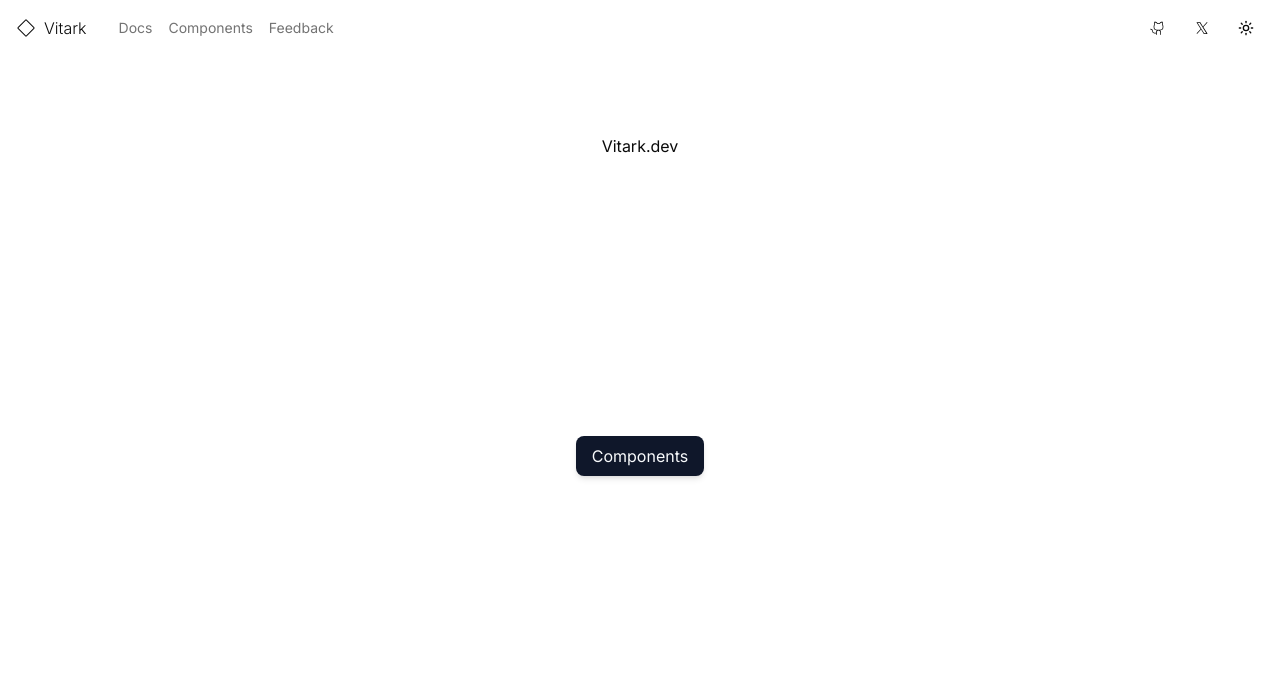
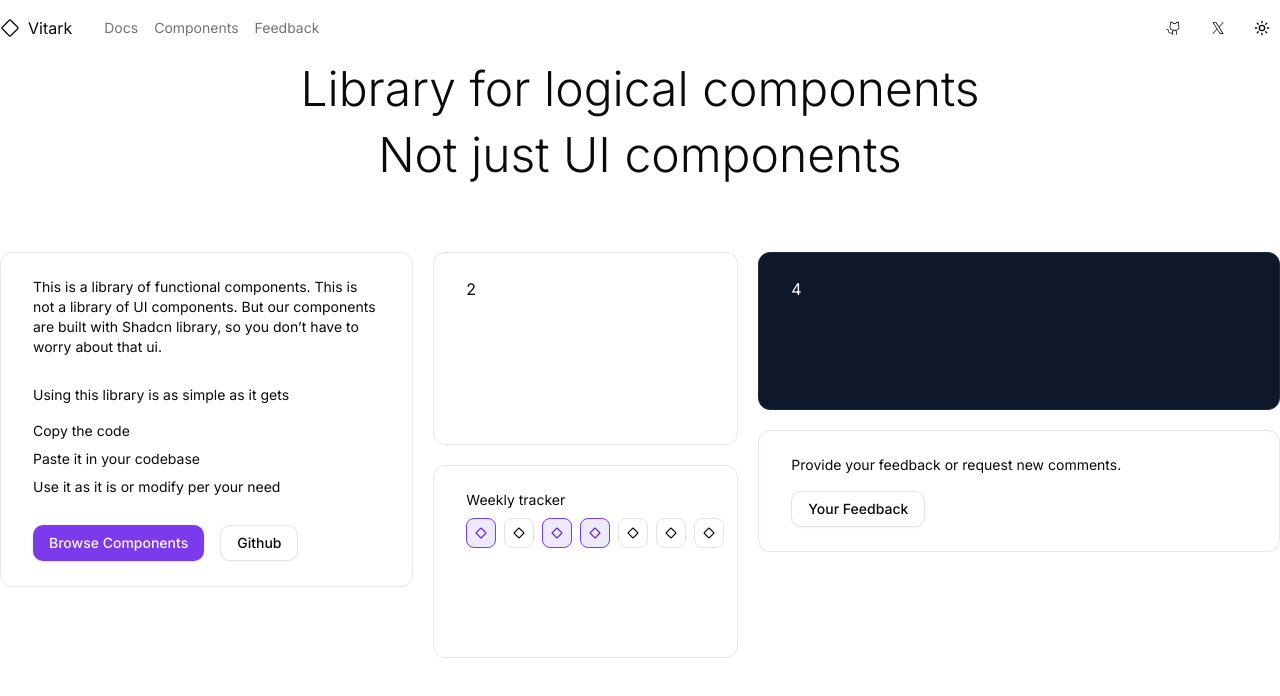
Before and after one commit to amittam104/vitark, a Next.js app: page / in a window 1280 px wide. Shown: the top 696 px of the page. Built offline with nearby package versions, Linux system fonts and the light colour scheme.

Commit message:
chore: update landing page

```diff
--- a/app/globals.css
+++ b/app/globals.css
@@ -27,7 +27,7 @@
     --chart-3: 197 37% 24%;
     --chart-4: 43 74% 66%;
     --chart-5: 27 87% 67%;
-    --radius: 0.5rem
+    --radius: 0.75rem;
   }
   .dark {
     --background: 0 0% 3.9%;
@@ -53,7 +53,7 @@
     --chart-2: 160 60% 45%;
     --chart-3: 30 80% 55%;
     --chart-4: 280 65% 60%;
-    --chart-5: 340 75% 55%
+    --chart-5: 340 75% 55%;
   }
 }
 @layer base {
--- a/app/page.tsx
+++ b/app/page.tsx
@@ -1,14 +1,82 @@
+import { Button } from "@/components/ui/button";
+import { Diamond } from "@phosphor-icons/react/dist/ssr";
 import Link from "next/link";
+
+const weeklyTracker = [
+  { id: 0, day: "sun", status: "yes" },
+  { id: 1, day: "mon", status: "no" },
+  { id: 2, day: "tue", status: "yes" },
+  { id: 3, day: "wed", status: "yes" },
+  { id: 4, day: "thu", status: "no" },
+  { id: 5, day: "fri", status: "no" },
+  { id: 6, day: "sat", status: "no" },
+];
 
 export default function Home() {
   return (
-    <div className="grid grid-rows-[20px_1fr_20px] items-center justify-items-center min-h-screen p-8 pb-20 gap-16 sm:p-20 font-[family-name:var(--font-geist-sans)]">
-      <h1>Vitark.dev</h1>
-      <Link href="/components">
-        <button className="px-4 py-2 bg-slate-900 rounded-lg shadow-md text-slate-50">
-          Components
-        </button>
-      </Link>
+    <div className="w-full  flex flex-col items-center pb-20 gap-16 max-w-[85rem] mx-auto">
+      <h1 className="text-5xl font-light max-w-3xl text-center leading-snug">
+        Library for logical components Not just UI components
+      </h1>
+      <div className="grid grid-cols-12 grid-rows-12 w-full gap-5">
+        <div className="col-start-1 col-end-5 row-start-1 row-end-11 bg-white border border-slate-200 dark:bg-slate-950 dark:border-slate-900 rounded-lg px-8 py-6">
+          <p className="text-sm mb-7">
+            This is a library of functional components. This is not a library of
+            UI components. But our components are built with Shadcn library, so
+            you don’t have to worry about that ui.
+          </p>
+          <div className="text-sm space-y-4 mb-7">
+            <p>Using this library is as simple as it gets</p>
+            <ul className="space-y-2">
+              <li>Copy the code</li>
+              <li>Paste it in your codebase</li>
+              <li>Use it as it is or modify per your need</li>
+            </ul>
+          </div>
+          <div className="flex items-center gap-4">
+            <Link href="/components">
+              <Button>Browse Components</Button>
+            </Link>
+            <Link href="https://github.com/amittam104/vitark" target="_blank">
+              <Button variant="outline">Github</Button>
+            </Link>
+          </div>
+        </div>
+        <div className="bg-white border border-slate-200 rounded-lg px-8 py-6 dark:bg-slate-950 dark:border-slate-900 col-start-5 col-end-8 row-start-1 row-end-7">
+          2
+        </div>
+        <div className="bg-white border border-slate-200 rounded-lg px-8 py-6 dark:bg-slate-950 dark:border-slate-900 row-start-7 row-end-13 col-start-5 col-end-8">
+          <p className="text-sm mb-2">Weekly tracker</p>
+          <div className="flex items-center justify-between gap-2 w-full">
+            {weeklyTracker.map((day) => {
+              return (
+                <div
+                  key={day.id}
+                  className={`flex items-center border-[1.5px] justify-center p-2 rounded-sm ${
+                    day.status === "yes"
+                      ? " border-violet-600 bg-violet-100"
+                      : ""
+                  }`}>
+                  <Diamond
+                    size={12}
+                    weight="bold"
+                    className={`${
+                      day.status === "yes" ? "text-violet-800" : ""
+                    }`}
+                  />
+                </div>
+              );
+            })}
+          </div>
+        </div>
+        <div className="bg-slate-900 border border-slate-800 text-slate-50 rounded-lg px-8 py-6 dark:bg-slate-300 dark:border-slate-100 col-start-8 col-end-13 row-start-1 row-end-6">
+          4
+        </div>
+        <div className="bg-white border text-sm border-slate-200 rounded-lg px-8 py-6 dark:bg-slate-950 dark:border-slate-900 col-start-8 col-end-13 row-start-6 row-end-10">
+          <p className="mb-4">Provide your feedback or request new comments.</p>
+          <Button variant="outline">Your Feedback</Button>
+        </div>
+      </div>
     </div>
   );
 }
--- a/components/Header.tsx
+++ b/components/Header.tsx
@@ -7,10 +7,10 @@ import { Button } from "./ui/button";
 
 function Header() {
   return (
-    <header className="py-2 px-4 flex items-center justify-between gap-8 lg:justify-start h-14 max-w-[90rem] mx-auto">
+    <header className="py-2 flex items-center justify-between gap-8 lg:justify-start h-14 max-w-[85rem] mx-auto">
       <div className="flex items-center gap-2">
-        <Diamond size={20} weight="light" />
-        <p className="font-light">Vitark</p>
+        <Diamond size={20} />
+        <p className="">Vitark</p>
       </div>
 
       {/* Desktop and Laptop navigation */}
@@ -29,7 +29,7 @@ function Header() {
                 <GithubLogo size={20} weight="light" />
               </Button>
             </Link>
-            <Link href="https://X.com/amittambulkar" target="_blank">
+            <Link href="https://X.com/attambulkar" target="_blank">
               <Button variant="ghost" size="icon">
                 <XLogo size={20} weight="light" />
               </Button>
--- a/components/ui/button.tsx
+++ b/components/ui/button.tsx
@@ -10,7 +10,7 @@ const buttonVariants = cva(
     variants: {
       variant: {
         default:
-          "bg-primary text-primary-foreground shadow hover:bg-primary/90",
+          "bg-violet-600 text-primary-foreground shadow hover:bg-violet-600/90 dark:bg-violet-500 dark:text-slate-50",
         destructive:
           "bg-destructive text-destructive-foreground shadow-sm hover:bg-destructive/90",
         outline:
```
Also changed, not shown: components.json, 1 other file (tests, documents, lock files or other folders).
